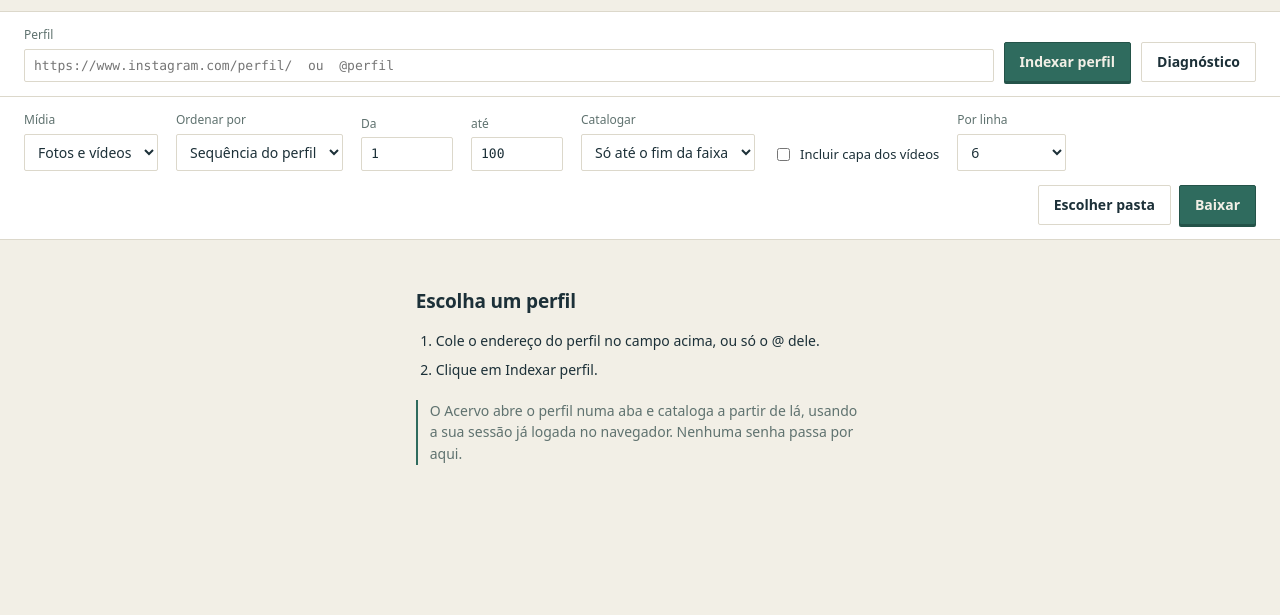
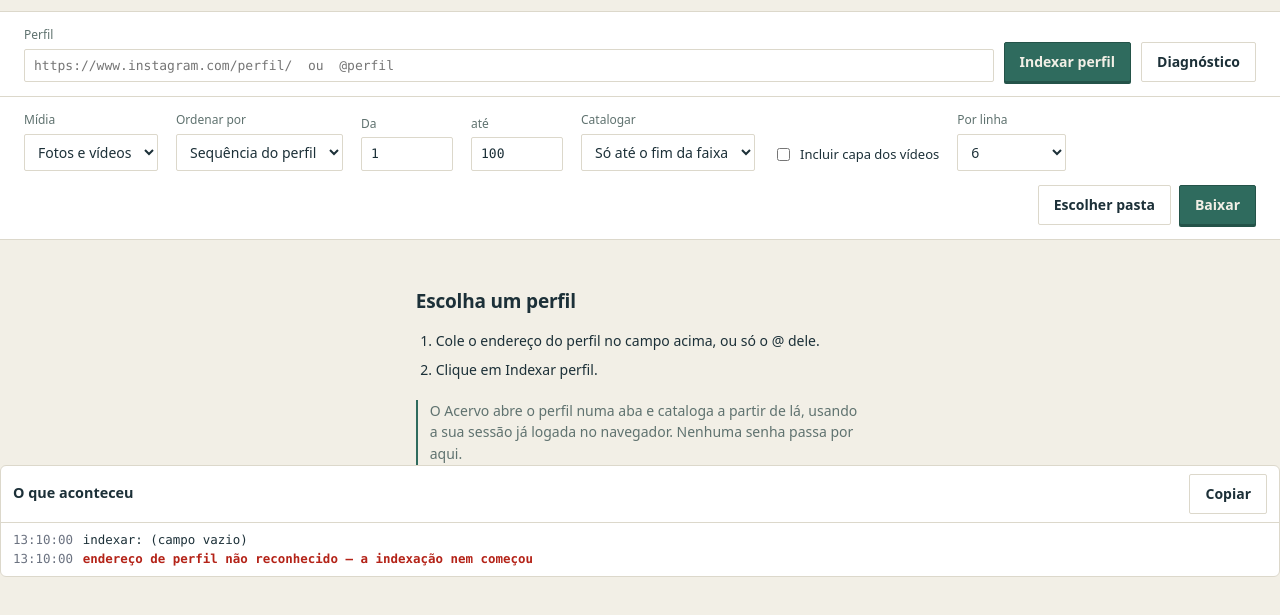
Before and after one commit to LucasLaena/Exten-o-extra-o-de-imagem-, a website with bundled scripts: page src/acervo/acervo.html in a window 1280 px wide. Both pictures are taken after a click on the button "Indexar perfil". Shown: the part 73-688 px from the top of the page. Built offline with nearby package versions, Linux system fonts and the light colour scheme.

Commit message:
feat: registro visivel do que aconteceu, que nada apaga
Foram varias rodadas diagnosticando no escuro porque a tela contava mal a
historia: a linha de estado e sobrescrita pelo passo seguinte em menos de
um segundo, e o redesenho repunha "Catalogo vazio" por cima do erro. O
programa tinha a informacao e jogava fora.

Agora cada passo vira uma linha com hora, num painel que nenhum redesenho
toca, com botao de copiar para o relato chegar como texto em vez de print.

Junto, dois consertos que o proprio registro revelou:
- indexar() tinha uma saida muda quando o endereco nao era reconhecido: o
  usuario clicava e nada acontecia, sem uma palavra
- a falha passa a ser lembrada em falhaAtual, para sobreviver ao redesenho

Co-Authored-By: Claude Opus 5 <noreply@anthropic.com>

```diff
--- a/package.json
+++ b/package.json
@@ -1,6 +1,6 @@
 {
   "name": "acervo",
-  "version": "0.26.0",
+  "version": "0.27.0",
   "private": true,
   "type": "module",
   "description": "Extensao Chrome para catalogar e baixar publicacoes do Instagram e TikTok",
--- a/src/acervo/acervo.css
+++ b/src/acervo/acervo.css
@@ -420,3 +420,57 @@ button:focus-visible {
 @media (prefers-reduced-motion: reduce) {
   * { animation: none !important; transition: none !important; }
 }
+
+.registro {
+  margin: 0 var(--gap) var(--gap);
+  border: 1px solid var(--linha);
+  border-radius: 6px;
+  background: var(--fundo-caixa, #fff);
+}
+
+.registro-topo {
+  display: flex;
+  align-items: center;
+  justify-content: space-between;
+  gap: 1rem;
+  padding: 0.5rem 0.75rem;
+  border-bottom: 1px solid var(--linha);
+}
+
+.registro-topo h2 {
+  margin: 0;
+  font-size: 0.9rem;
+  font-weight: 600;
+}
+
+.registro ol {
+  margin: 0;
+  padding: 0.5rem 0.75rem;
+  list-style: none;
+  max-height: 15rem;
+  overflow-y: auto;
+  /* Monoespacada porque o relato quase sempre chega como print: alinhamento
+     de hora e numero e o que torna a leitura possivel. */
+  font-family: var(--mono, ui-monospace, "Cascadia Code", Consolas, monospace);
+  font-size: 0.78rem;
+  line-height: 1.5;
+}
+
+.registro li {
+  display: flex;
+  gap: 0.6rem;
+}
+
+.registro .hora {
+  color: var(--tinta-fraca, #6b7280);
+  flex: none;
+}
+
+.registro li.erro .texto {
+  color: var(--erro, #b42318);
+  font-weight: 600;
+}
+
+.registro li.fim .texto {
+  font-weight: 600;
+}
--- a/src/acervo/acervo.html
+++ b/src/acervo/acervo.html
@@ -102,6 +102,14 @@
       <p class="porque" id="vazioPorque"></p>
     </section>
 
+    <section class="registro" id="registro" hidden>
+      <div class="registro-topo">
+        <h2>O que aconteceu</h2>
+        <button type="button" id="copiarRegistro" class="secundario">Copiar</button>
+      </div>
+      <ol id="registroLinhas"></ol>
+    </section>
+
     <main id="grade" class="grade" role="listbox" aria-label="Publicações"></main>
 
     <aside class="painel" id="diagPainel" hidden>
--- a/src/acervo/acervo.js
+++ b/src/acervo/acervo.js
@@ -7,6 +7,7 @@ import { criarColetor } from "./coletor.js";
 import { criarColetorDireto } from "./direto.js";
 import { criarAprendiz } from "./assinatura-aba.js";
 import { abrirCanal } from "./canal.js";
+import { criarRegistro } from "./registro.js";
 import { resumirCatalogo, textoDoResumo } from "../core/resumo.js";
 import { resolverAlvo } from "./alvo.js";
 import { destaques } from "../adapters/destaques.js";
@@ -37,6 +38,45 @@ let cancelador = null;
  * aparecia.
  */
 let falhaAtual = null;
+
+const registro = criarRegistro();
+
+/**
+ * Escreve o registro na tela.
+ *
+ * Nunca passa por redesenhar(): foi justamente o redesenho que vinha apagando
+ * o erro no instante em que ele aparecia.
+ */
+function desenharRegistro() {
+  const linhas = registro.todas();
+  $("registro").hidden = linhas.length === 0;
+
+  const lista = $("registroLinhas");
+  lista.textContent = "";
+  for (const linha of linhas) {
+    const item = document.createElement("li");
+    if (linha.tipo !== "passo") item.className = linha.tipo;
+
+    const hora = document.createElement("span");
+    hora.className = "hora";
+    hora.textContent = linha.hora;
+
+    const texto = document.createElement("span");
+    texto.className = "texto";
+    texto.textContent = linha.texto;
+
+    item.append(hora, texto);
+    lista.append(item);
+  }
+  lista.scrollTop = lista.scrollHeight;
+}
+
+const anotar = (texto, tipo = "passo") => {
+  registro.anotar(texto, tipo);
+  desenharRegistro();
+};
+const anotarErro = (texto) => anotar(texto, "erro");
+const anotarFim = (texto) => anotar(texto, "fim");
 let pastaDestino = null;
 
 // --- grade e estado da tela -------------------------------------------------
@@ -266,7 +306,13 @@ function relatarProgresso({ indexados, paginas, total, aviso, rolando, paradas,
 }
 
 async function indexar({ eDepoisBaixar = false } = {}) {
-  if (!(await trocarAlvo($("urlPerfil").value, { redesenha: false }))) return;
+  registro.limpar();
+  anotar(`indexar: ${$("urlPerfil").value || "(campo vazio)"}`);
+
+  if (!(await trocarAlvo($("urlPerfil").value, { redesenha: false }))) {
+    anotarErro("endereço de perfil não reconhecido — a indexação nem começou");
+    return;
+  }
 
   const controle = new AbortController();
   cancelador = controle;
@@ -285,6 +331,7 @@ async function indexar({ eDepoisBaixar = false } = {}) {
     // o que foi pedido agora.
     limparRecuo();
     falhaAtual = null;
+    anotar("limpando o catálogo anterior");
     dizer("Limpando o catálogo anterior…");
     await repo.posts.limparTudo();
     await repo.perfis.salvar({
@@ -309,15 +356,23 @@ async function indexar({ eDepoisBaixar = false } = {}) {
         // A página do perfil responde a qualquer um: é dela que saem o
         // identificador, o total declarado e a resposta sobre ser privado.
         dizer("Lendo o perfil…");
+        anotar("lendo a página do perfil");
         const perfil = await criarColetorDireto({ repo }).identificar(alvo.handle);
+        anotar(
+          `perfil id ${perfil.userId}` +
+          (perfil.total ? `, ${perfil.total} publicações declaradas` : ""),
+        );
         await repo.perfis.salvar({ key: alvo.profileKey, userId: perfil.userId });
 
         // A aba nasce escondida e fica parada. Ela não existe para rolar: é só
         // o endereço de rede de onde as consultas saem como sendo do próprio
         // site. Quem comanda é esta aba aqui, de fora.
+        anotar("abrindo aba em segundo plano");
         canal = await abrirCanal({ executor, urlDoPerfil: alvo.urlDoPerfil });
+        anotar(`aba ${canal.abaId} aberta e parada`);
 
         dizer("Aprendendo a consulta do perfil…");
+        anotar("procurando a consulta que a página faz (até 30s)");
         const { assinatura, pagina } = await criarAprendiz().aprender({
           canal,
           idDoDono: perfil.userId,
@@ -326,6 +381,10 @@ async function indexar({ eDepoisBaixar = false } = {}) {
           sinal: controle.signal,
         });
 
+        anotar(
+          `consulta aprendida: ${String(assinatura.url).replace(/^https?:\/\/[^/]+/, "")}` +
+          `, ${pagina.itens.length} na primeira página`,
+        );
         dizer("Buscando em segundo plano, sem rolagem…");
         r = await criarColetorDireto({
           repo,
@@ -347,9 +406,13 @@ async function indexar({ eDepoisBaixar = false } = {}) {
         // sobrescreveria a mensagem em menos de um segundo e o motivo se
         // perderia justamente quando mais importa.
         motivoDoRecuo = erro.message;
+        anotarErro(erro.message);
         avisarRecuo(erro.message);
       } finally {
-        await canal?.fechar();
+        if (canal) {
+          await canal.fechar();
+          anotar("aba de segundo plano fechada");
+        }
       }
     }
 
@@ -383,6 +446,7 @@ async function indexar({ eDepoisBaixar = false } = {}) {
           " Clique em Indexar perfil para continuar de onde parou.",
     );
   } catch (erro) {
+    anotarErro(erro.message);
     falhaAtual = {
       mensagem: erro.message,
       titulo: "A indexação parou",
--- /dev/null
+++ b/src/acervo/registro.js
@@ -0,0 +1,53 @@
+export const LIMITE = 300;
+
+/**
+ * O que aconteceu, em ordem, com hora.
+ *
+ * Existe porque a tela contava mal a história: a linha de estado é
+ * sobrescrita pelo passo seguinte em menos de um segundo, e o redesenho
+ * repunha "Catálogo vazio" por cima do erro. Diagnosticar virou adivinhação
+ * — várias rodadas gastas atrás de uma informação que o programa tinha e
+ * jogava fora.
+ *
+ * Aqui nada é sobrescrito. Um print da tela passa a bastar.
+ *
+ * @param {{ agora?: () => number, limite?: number }} deps
+ */
+export function criarRegistro({ agora = () => Date.now(), limite = LIMITE } = {}) {
+  /** @type {{ em: number, hora: string, texto: string, tipo: string }[]} */
+  let linhas = [];
+
+  const doisDigitos = (n) => String(n).padStart(2, "0");
+
+  function horaDe(em) {
+    const d = new Date(em);
+    return `${doisDigitos(d.getHours())}:${doisDigitos(d.getMinutes())}:` +
+      `${doisDigitos(d.getSeconds())}`;
+  }
+
+  /**
+   * @param {string} texto
+   * @param {"passo"|"erro"|"fim"} tipo
+   */
+  function anotar(texto, tipo = "passo") {
+    const em = agora();
+    linhas.push({ em, hora: horaDe(em), texto: String(texto), tipo });
+    // Uma coleta longa nao pode virar vazamento de memoria.
+    if (linhas.length > limite) linhas = linhas.slice(-limite);
+    return linhas[linhas.length - 1];
+  }
+
+  const anotarErro = (texto) => anotar(texto, "erro");
+  const anotarFim = (texto) => anotar(texto, "fim");
+
+  const todas = () => [...linhas];
+
+  /** Texto puro, para colar numa conversa em vez de mandar print. */
+  const texto = () => linhas.map((l) => `${l.hora} ${l.texto}`).join("\n");
+
+  function limpar() {
+    linhas = [];
+  }
+
+  return { anotar, anotarErro, anotarFim, todas, texto, limpar };
+}
```
Also changed, not shown: test/registro.test.js (added, +74 -0 lines), manifest.json.
